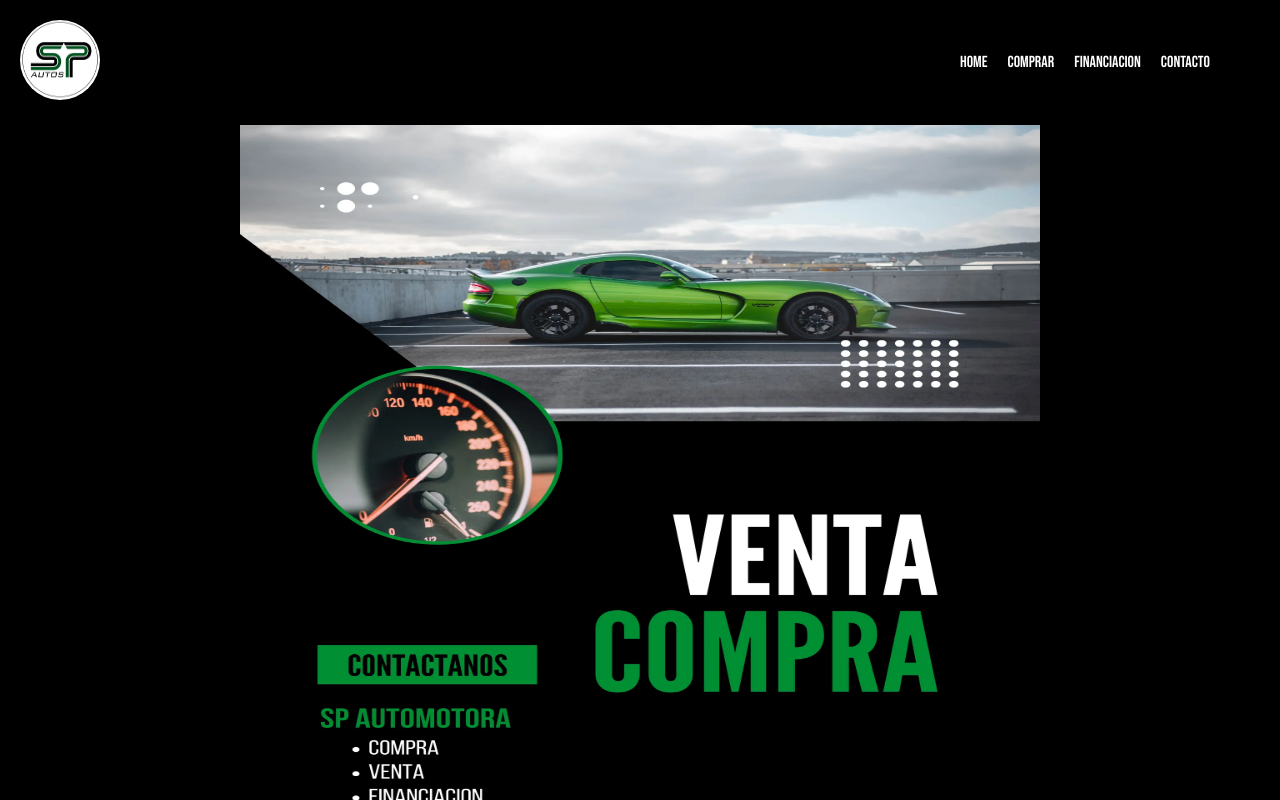
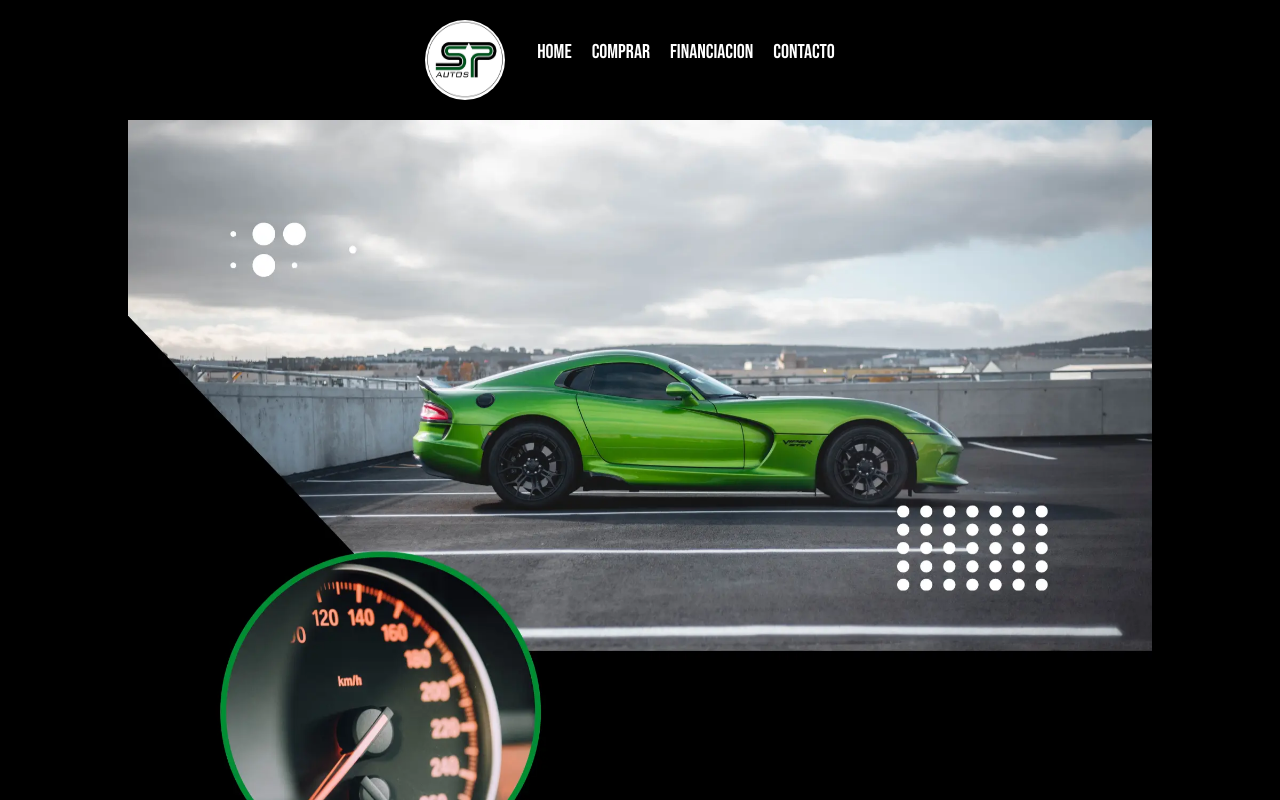
Before and after one commit to Martin-Valdes/automotora-sp, a React (Vite) app: page / in a window 1280 px wide. Shown: the top 800 px of the page. Built offline with nearby package versions, Linux system fonts and the light colour scheme; a web font is replaced by a local one.

Commit message:
agregado de bootstrap y estilos en home

```diff
--- a/index.html
+++ b/index.html
@@ -2,9 +2,9 @@
 <html lang="en">
   <head>
     <meta charset="UTF-8" />
-    <link rel="icon" type="image/svg+xml" href="/vite.svg" />
+    <link rel="icon" type="image/svg+xml" href="/img/IMG-20231116-WA0019.jpg" />
     <meta name="viewport" content="width=device-width, initial-scale=1.0" />
-    <title>Automotora+React</title>
+    <title>SP Autos</title>
   </head>
   <body>
     <div id="root">
--- a/package.json
+++ b/package.json
@@ -10,6 +10,7 @@
     "preview": "vite preview"
   },
   "dependencies": {
+    "bootstrap": "^5.3.2",
     "react": "^18.2.0",
     "react-dom": "^18.2.0",
     "react-router-dom": "^6.21.3",
--- a/src/App.jsx
+++ b/src/App.jsx
@@ -4,13 +4,14 @@ import ContactoContainer from "./components/ContactoContainer/ContactoContainer"
 import FinanciacionContainer from "./components/FinanciacionContainer/FinanciacionContainer"
 import NavBar from "./components/NavBar/NavBar"
 import { BrowserRouter,Routes, Route, Navigate } from "react-router-dom"
-
+import 'bootstrap/dist/css/bootstrap.min.css';
+import 'bootstrap/dist/js/bootstrap.bundle.min.js';
 
 function App() {
 
   return (
     <BrowserRouter>
-      <div>
+      <div className="allPage">
         <NavBar/>
         <Routes>
           <Route path="/" element = {<HomeContainer/>}/>
--- a/src/components/HomeContainer/HomeContainer.jsx
+++ b/src/components/HomeContainer/HomeContainer.jsx
@@ -7,7 +7,24 @@ const HomeContainer = () =>{
     return(
 
         <div className="homeContainer">
-            <img src="/img/ge-and-black-bold-car-service-poster.webp" alt="" />
+            <div id="carouselExampleControls" class="carousel slide" data-bs-ride="carousel" data-bs-interval="3000">
+                <div class="carousel-inner">
+                    <div class="imgPrimary carousel-item active">
+                        <img  src="/img/ge-and-black-bold-car-service-poster.webp" alt="imagen de portada" />
+                    </div>
+                    <div class="imgSecundary carousel-item " >
+                        <img  src="/img/Black And Red Modern Car Wash Service Instagram Post.webp" alt=" imagen portada car wash" />
+                    </div>
+                </div>
+                <button class="carousel-control-prev" type="button" data-bs-target="#carouselExampleControls" data-bs-slide="prev">
+                    <span class="carousel-control-prev-icon" aria-hidden="true"></span>
+                    <span class="visually-hidden">Previous</span>
+                </button>
+                <button class="carousel-control-next" type="button" data-bs-target="#carouselExampleControls" data-bs-slide="next">
+                    <span class="carousel-control-next-icon" aria-hidden="true"></span>
+                    <span class="visually-hidden">Next</span>
+                </button>
+            </div>
         </div>
     )
 
--- a/src/components/HomeContainer/HomeContainer.scss
+++ b/src/components/HomeContainer/HomeContainer.scss
@@ -1,10 +1,28 @@
-.homeContainer{
+.allPage{
     display: flex;
+    align-items: center;
     justify-content: center;
-    align-items: center;
+    flex-direction: column;
+    width: 100%;
+    height: 100%;
     background-color: black;
-    img{
-        width: 100vh;
-        height: 100vh;
-    }
+    .homeContainer{
+        display: flex;
+        justify-content: center;
+        align-items: center;
+        width: 80%;
+        .carousel{
+            .carousel-inner{
+                .imgPrimary{
+                    img{
+                        width: 100%;
+                        height: 10%;
+                    }
+
+            }
+            }
+        }
+
+
 }
+}
--- a/src/components/itemListContainer/ItemListContainer.jsx
+++ b/src/components/itemListContainer/ItemListContainer.jsx
@@ -19,12 +19,11 @@ const ItemListContainer = () => {
     },[])
 
     return(
+         <div className="itemListContainer">
 
-         <div className="itemListContainer">
             <ItemList cars = {car}/>
         </div>
     )
-
 }
 
 export default ItemListContainer
--- a/src/components/navBar/NavBar.scss
+++ b/src/components/navBar/NavBar.scss
@@ -10,6 +10,7 @@
         width: 5rem;
         height: 5rem;
         border-radius: 3.125rem;
+        margin-left: 1.875rem ;
     }
     .navUl{
         margin-right: 3.125rem;
@@ -17,8 +18,10 @@
         display: flex;
         gap:20px;
         li{
-            a{ color: white;
+            a{
+                color: white;
                 text-decoration: none;
+                font-size: 1.25rem;
             }
         }
 
```
Also changed, not shown: public/img/Black And Red Modern Car Wash Service Instagram Post.webp (added), 16 other files (tests, documents, lock files or other folders).
